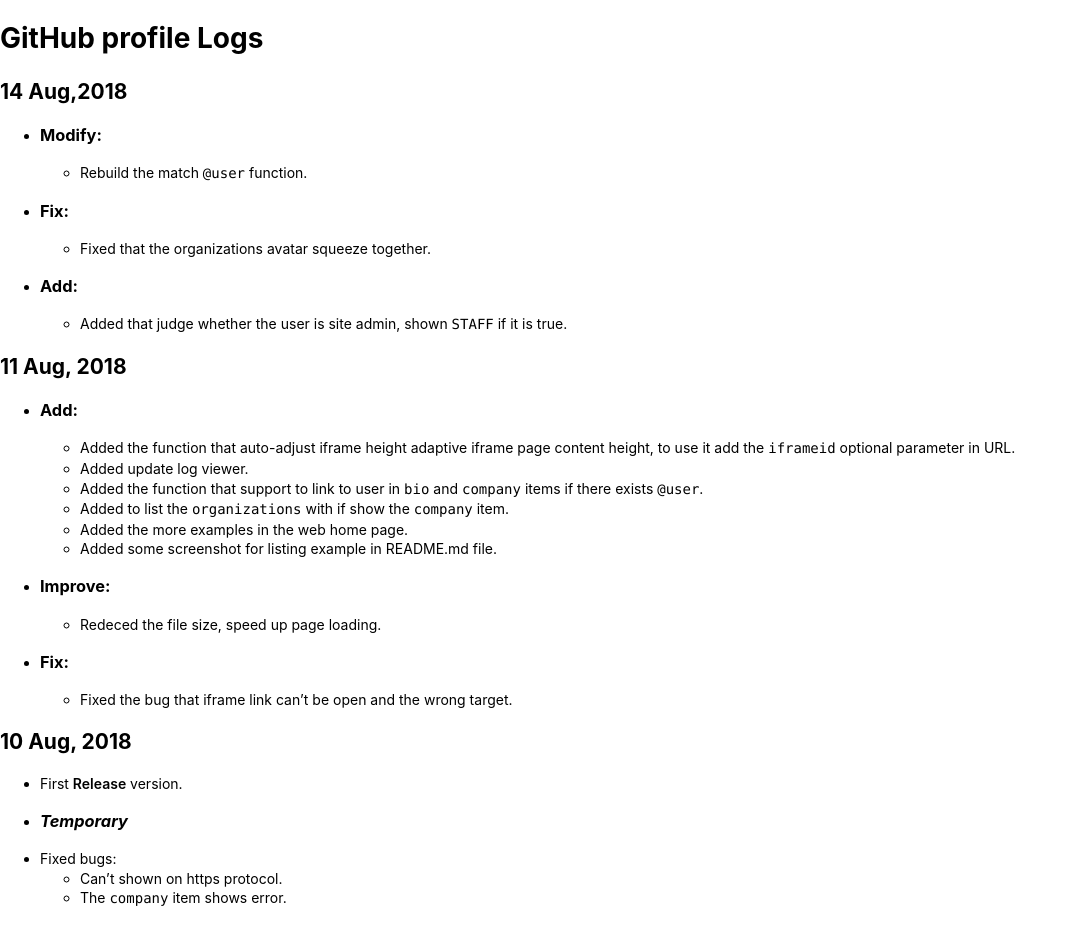
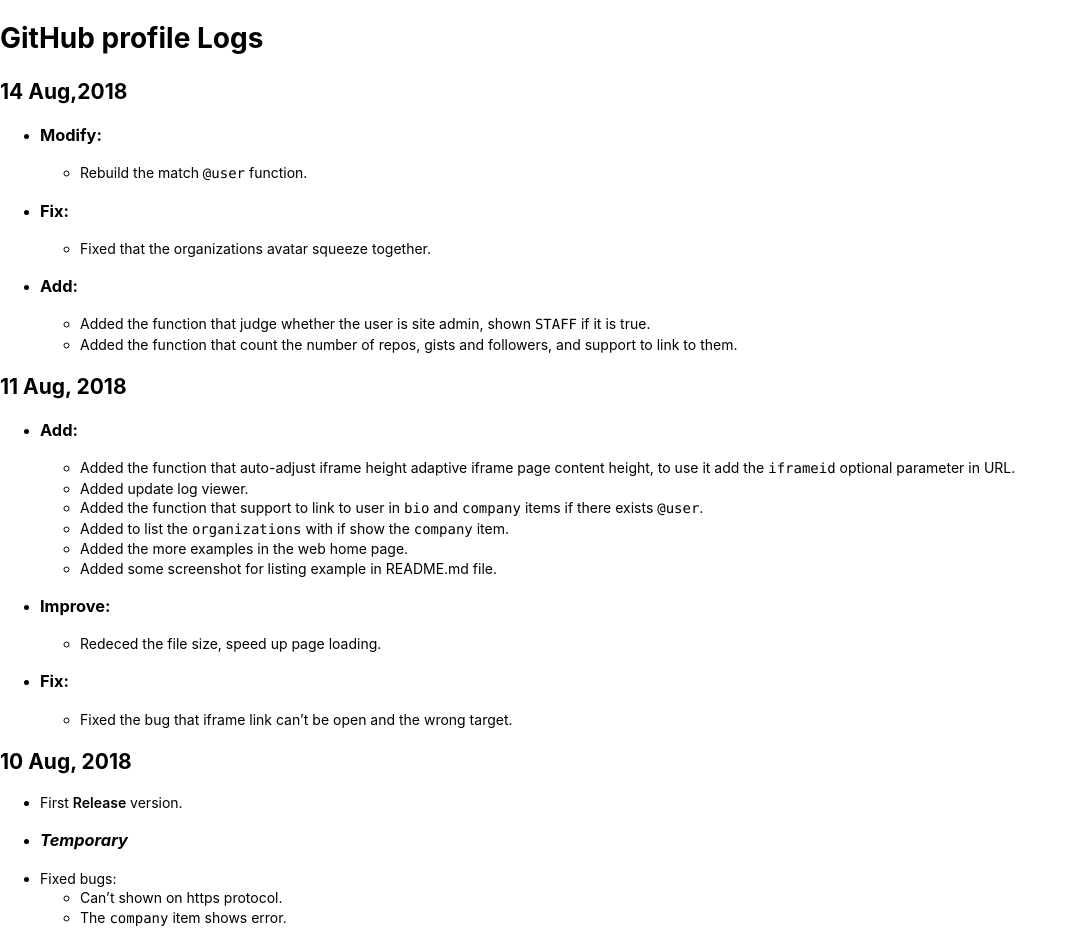
Before and after one commit to joytou/github-profile, a Jekyll site: the page built from log.md, in a window 1280 px wide. Shown: the whole page, without its empty margins (0-1076 px from the left). Built offline with Jekyll 4.4.1, drawn with Linux system fonts in a browser that asks for light colours.

Commit message:
Update log.

```diff
--- a/log.md
+++ b/log.md
@@ -11,7 +11,8 @@ title: "Logs"
  - ### Fix:
    - Fixed that the organizations avatar squeeze together.
  - ### Add:
-    - Added that judge whether the user is site admin, shown `STAFF` if it is true.
+    - Added the function that judge whether the user is site admin, shown `STAFF` if it is true.
+    - Added the function that count the number of repos, gists and followers, and support to link to them.
 
 
 ## 11 Aug, 2018
```
